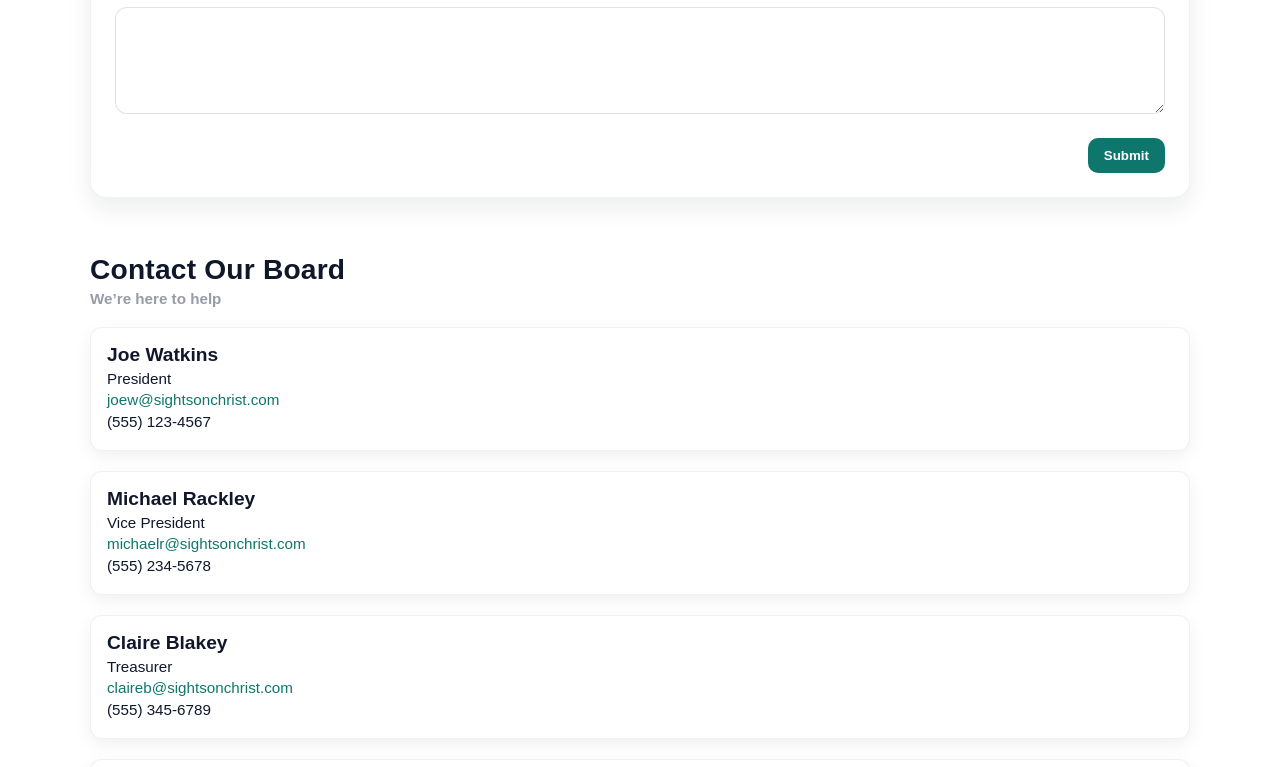
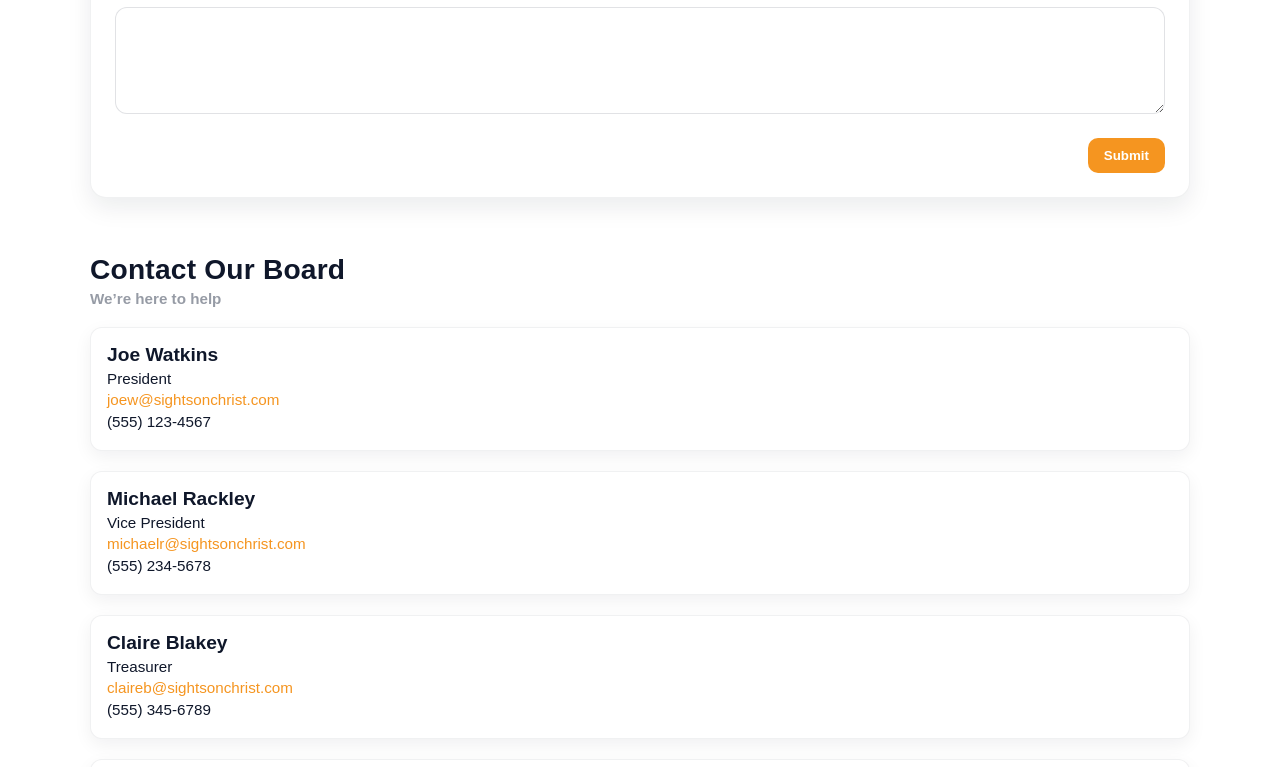
Before and after one commit to hayshj/soc, a React (Vite) app in the folder frontend/: page /get-involved in a window 1280 px wide. Shown: the part 780-1547 px from the top of the page. Built offline with nearby package versions, Linux system fonts and the light colour scheme.

Commit message:
fixed color and text align issues

```diff
--- a/frontend/src/css/components/InterestForm.css
+++ b/frontend/src/css/components/InterestForm.css
@@ -50,8 +50,8 @@
   .field input:focus,
   .field select:focus,
   .field textarea:focus {
-    border-color: var(--primary, #0f766e);
-    box-shadow: 0 0 0 3px rgba(15,118,110,0.15);
+    border-color: var(--brand, #f59520);
+    box-shadow: 0 0 0 3px rgba(245,149,32,0.2);
   }
 
   .field--error input,
@@ -76,7 +76,7 @@
   .actions button {
     padding: 10px 16px;
     border-radius: 10px;
-    background: var(--primary, #0f766e);
+    background: var(--brand, #f59520);
     color: #fff;
     font-weight: 700;
     border: none;
@@ -131,7 +131,7 @@
 .interest-modal-actions button {
   padding: 10px 16px;
   border-radius: 10px;
-  background: var(--primary, #0f766e);
+  background: var(--brand, #f59520);
   color: #ffffff;
   font-weight: 700;
   border: none;
--- a/frontend/src/css/pages/about.css
+++ b/frontend/src/css/pages/about.css
@@ -141,7 +141,6 @@
         "avatar"
         "meta"
         "bio";
-      text-align: center;
     }
     .avatar {
       margin: 0 auto 8px;
--- a/frontend/src/css/pages/getInvolved.css
+++ b/frontend/src/css/pages/getInvolved.css
@@ -94,7 +94,7 @@
 /* Optional: make email links stand out slightly */
 .contact-card a {
   text-decoration: none;
-  color: var(--primary, #0f766e);
+  color: var(--brand, #f59520);
 }
 .contact-card a:hover {
   text-decoration: underline;
```
